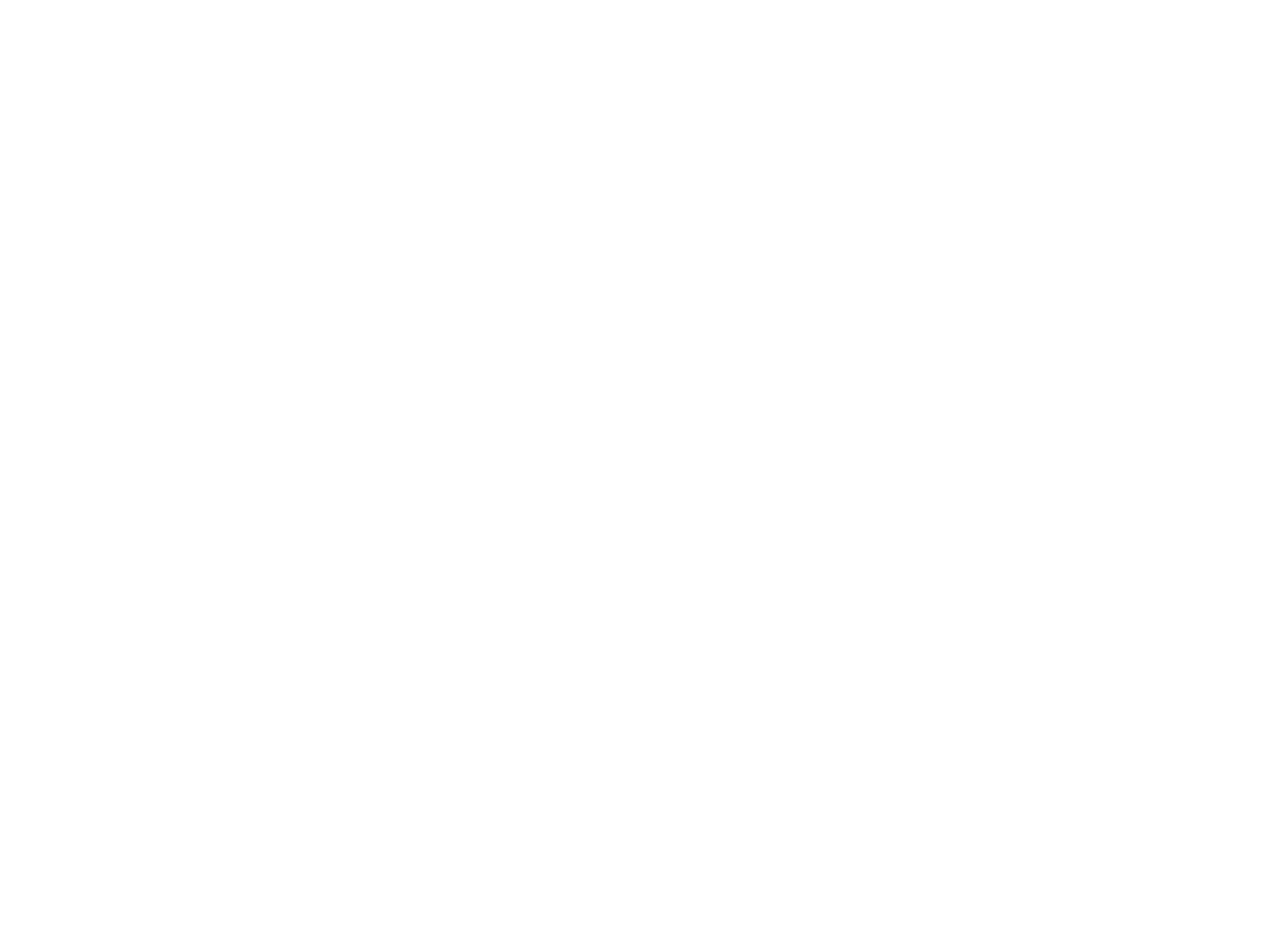
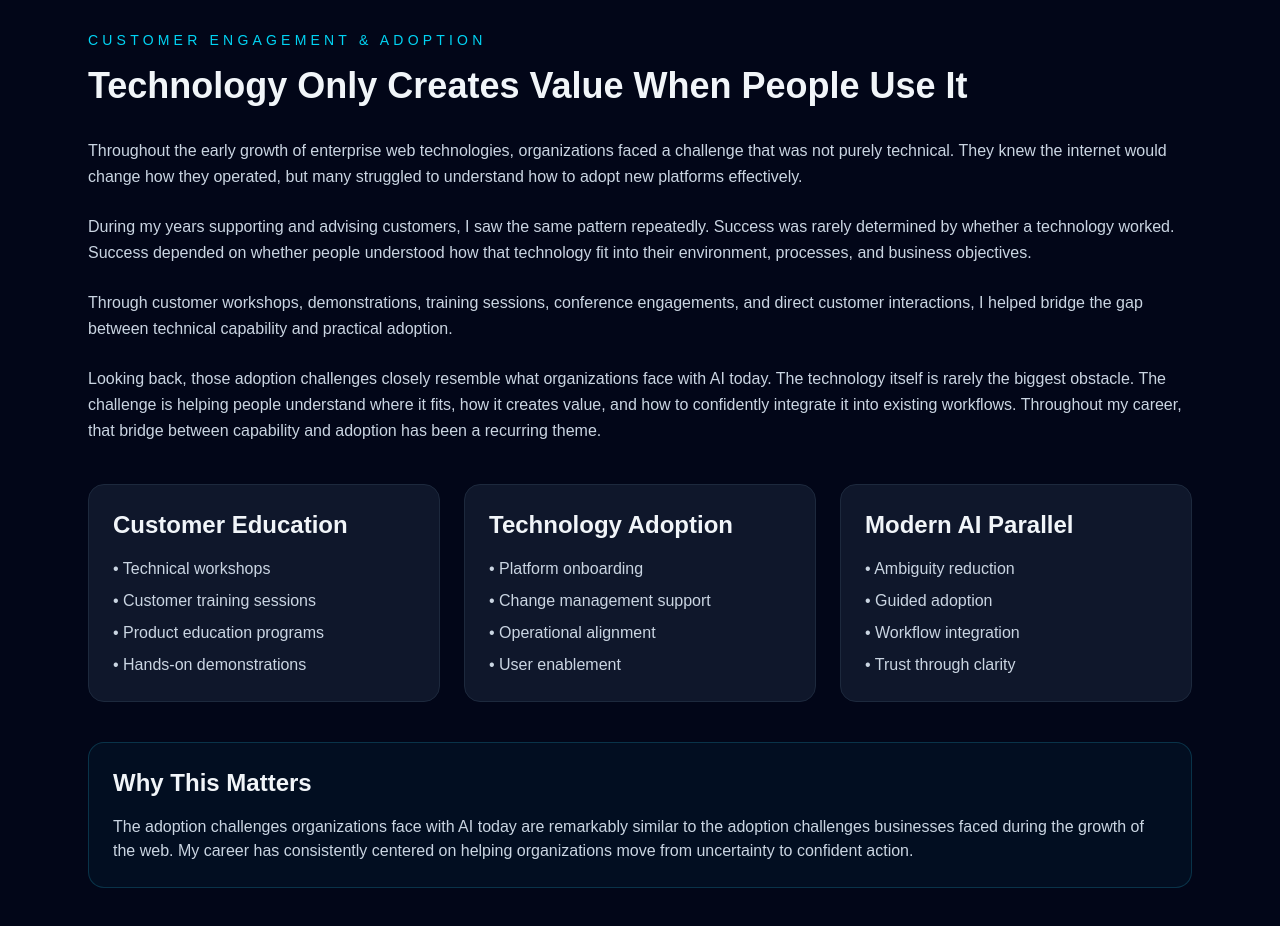
Before and after one commit to masingh882/markasingh-portfolio, a Next.js app: page / in a window 1280 px wide. Shown: the part 5980-6906 px from the top of the page. Before the commit the page ends 5978 px from the top, so only its background shows below. Built offline with nearby package versions, Linux system fonts and the light colour scheme.

Commit message:
Add customer engagement and technology adoption narrative

```diff
--- a/app/page.tsx
+++ b/app/page.tsx
@@ -585,7 +585,93 @@ export default function Home() {
             </p>
           </div>
         </section>
+        {/* Customer Engagements & Adoption */}
+        <section className="mt-24">
+  <p className="text-sm uppercase tracking-[0.3em] text-cyan-400">
+    CUSTOMER ENGAGEMENT & ADOPTION
+  </p>
 
+  <h2 className="mt-4 text-4xl font-bold">
+    Technology Only Creates Value When People Use It
+  </h2>
+
+  <div className="mt-8 space-y-6 text-slate-300 leading-relaxed">
+    <p>
+      Throughout the early growth of enterprise web technologies,
+      organizations faced a challenge that was not purely technical.
+      They knew the internet would change how they operated, but many
+      struggled to understand how to adopt new platforms effectively.
+    </p>
+
+    <p>
+      During my years supporting and advising customers, I saw the same
+      pattern repeatedly. Success was rarely determined by whether a
+      technology worked. Success depended on whether people understood
+      how that technology fit into their environment, processes, and
+      business objectives.
+    </p>
+
+    <p>
+      Through customer workshops, demonstrations, training sessions,
+      conference engagements, and direct customer interactions, I helped
+      bridge the gap between technical capability and practical adoption.
+    </p>
+
+    <p>
+Looking back, those adoption challenges closely resemble what organizations face with AI today. The technology itself is rarely the biggest obstacle. The challenge is helping people understand where it fits, how it creates value, and how to confidently integrate it into existing workflows. Throughout my career, that bridge between capability and adoption has been a recurring theme.    </p>
+  </div>
+
+  <div className="mt-10 grid gap-6 md:grid-cols-3">
+    <div className={cardClass}>
+      <h3 className="text-2xl font-semibold">
+        Customer Education
+      </h3>
+      <ul className="mt-4 space-y-2 text-slate-300">
+        <li>• Technical workshops</li>
+        <li>• Customer training sessions</li>
+        <li>• Product education programs</li>
+        <li>• Hands-on demonstrations</li>
+      </ul>
+    </div>
+
+    <div className={cardClass}>
+      <h3 className="text-2xl font-semibold">
+        Technology Adoption
+      </h3>
+      <ul className="mt-4 space-y-2 text-slate-300">
+        <li>• Platform onboarding</li>
+        <li>• Change management support</li>
+        <li>• Operational alignment</li>
+        <li>• User enablement</li>
+      </ul>
+    </div>
+
+    <div className={cardClass}>
+      <h3 className="text-2xl font-semibold">
+        Modern AI Parallel
+      </h3>
+      <ul className="mt-4 space-y-2 text-slate-300">
+        <li>• Ambiguity reduction</li>
+        <li>• Guided adoption</li>
+        <li>• Workflow integration</li>
+        <li>• Trust through clarity</li>
+      </ul>
+    </div>
+  </div>
+
+  <div className={calloutClass}>
+    <h3 className="text-2xl font-semibold">
+      Why This Matters
+    </h3>
+
+    <p className="mt-4 text-slate-300">
+      The adoption challenges organizations face with AI today are
+      remarkably similar to the adoption challenges businesses faced
+      during the growth of the web. My career has consistently centered
+      on helping organizations move from uncertainty to confident action.
+    </p>
+  </div>
+</section>
       </div>
     </main>
   );
```
